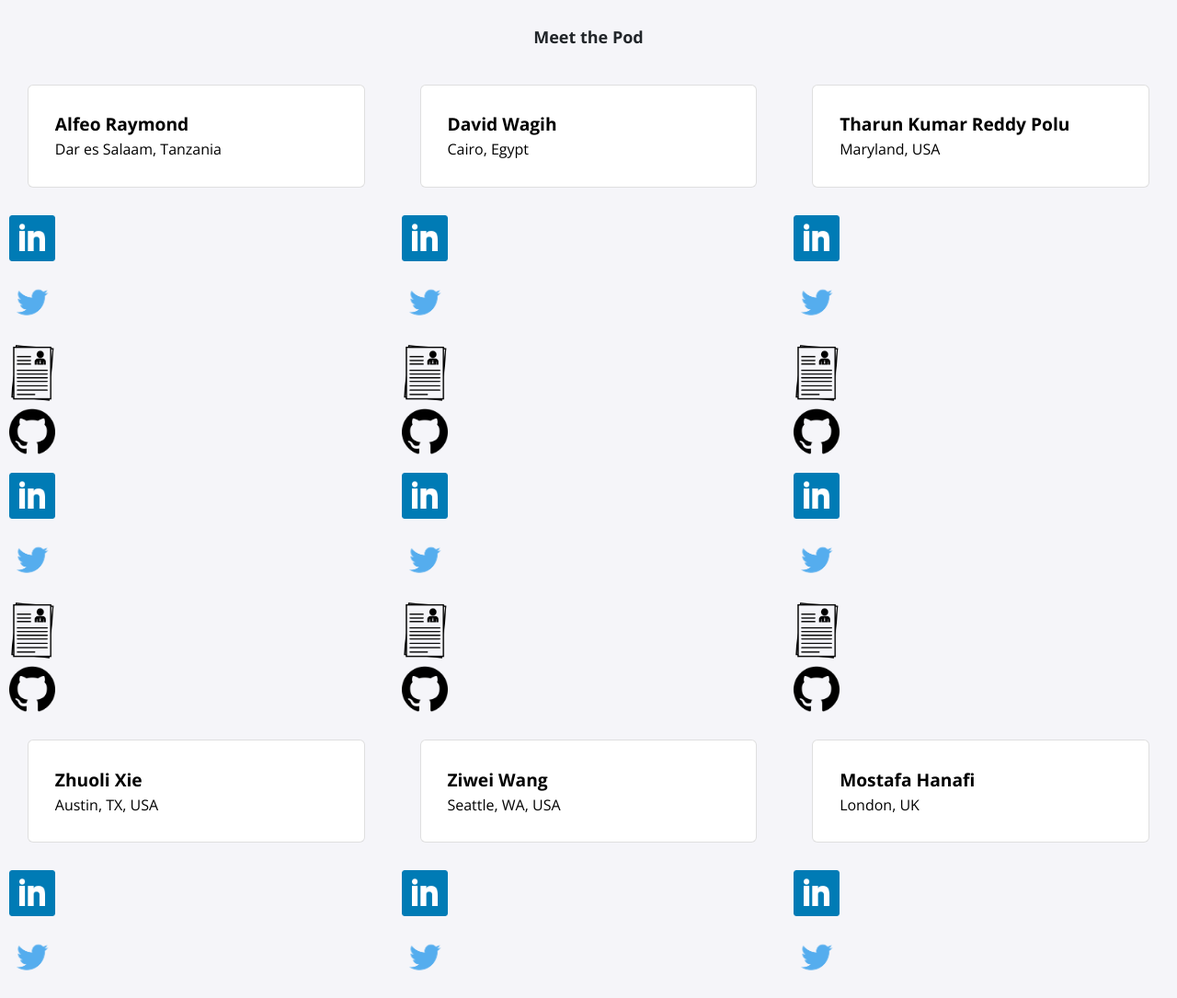
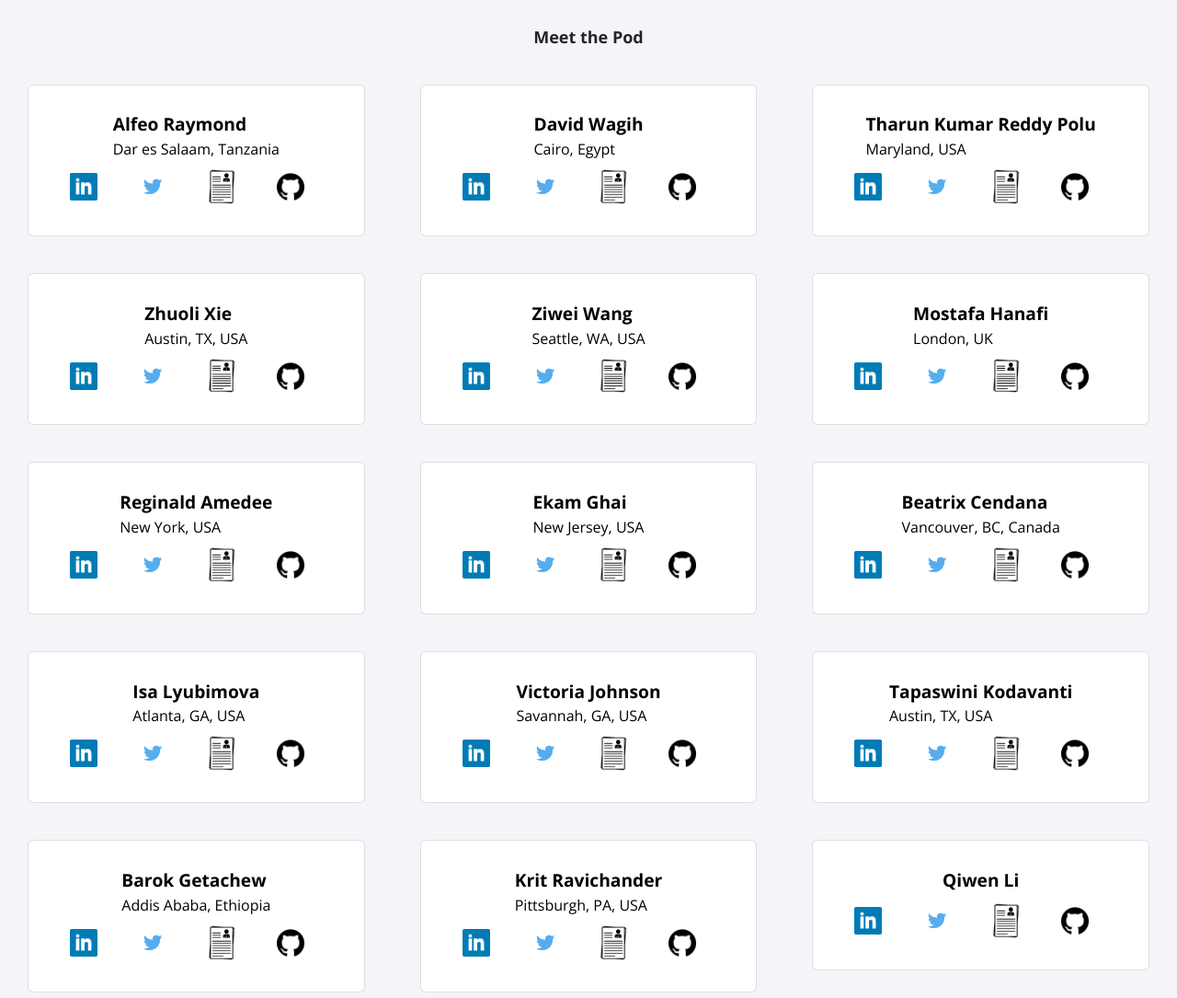
Before and after one commit to MLH-Fellowship/prep-portfolio-23.MAR.PREP.2, a Jekyll site: the page built from index.html, in a window 1280 px wide and 1400 px high, scrolled down 285 px. Shown: the part 133-1218 px from the top of the window at 92% size. Built offline with Jekyll 4.4.1, drawn with Linux system fonts in a browser that asks for light colours; nearby versions of some CDN libraries.

```diff
--- a/_includes/description.html
+++ b/_includes/description.html
@@ -11,7 +11,7 @@
                 <p class="title"> {{ fellow.name }}</p>
                 <p class="location"> {{ fellow.location }}</p>
             </div>
-        </div>
+            <div class="info-container">
                 <div class="icon">
                     <img src="/assets/img/linkedin.png">
                 </div>
@@ -24,18 +24,9 @@
                 <div class="icon">
                     <img src="/assets/img/github.png">
                 </div>
-        <div class="icon">
-            <img src="/assets/img/linkedin.png">
             </div>
-        <div class="icon">
-            <img src="/assets/img/twitter.png">
         </div>
-        <div class="icon">
-            <img src="/assets/img/resume.png">
-        </div>
-        <div class="icon">
-            <img src="/assets/img/github.png">
-        </div>
+
     </a>
     {% endfor %}
 </div>
--- a/_sass/all.scss
+++ b/_sass/all.scss
@@ -43,7 +43,7 @@ h2 {
 
 .card {
     display: flex;
-    flex-direction: row;
+    flex-direction: column;
     align-items: center;
     margin: 20px 30px;
     background-color: white;
@@ -82,6 +82,10 @@ a {
         font-size: small;
         color: #404040;
     }
+}
+
+.icon-container {
+  display: inline-block;
 }
 
 .preview-title {
@@ -130,8 +134,9 @@ a {
 }
 
 .icon {
-    width: 70px;
-    height: 70px;
+    display:inline-block;
+    width: 50px;
+    height: 50px;
     margin-right: 20px;
     padding: 10px;
 
```
Also changed, not shown: fellows/tapaswini.md (+11 -11 lines), Gemfile.lock. Lines whose indentation alone changed are shown as unchanged.
